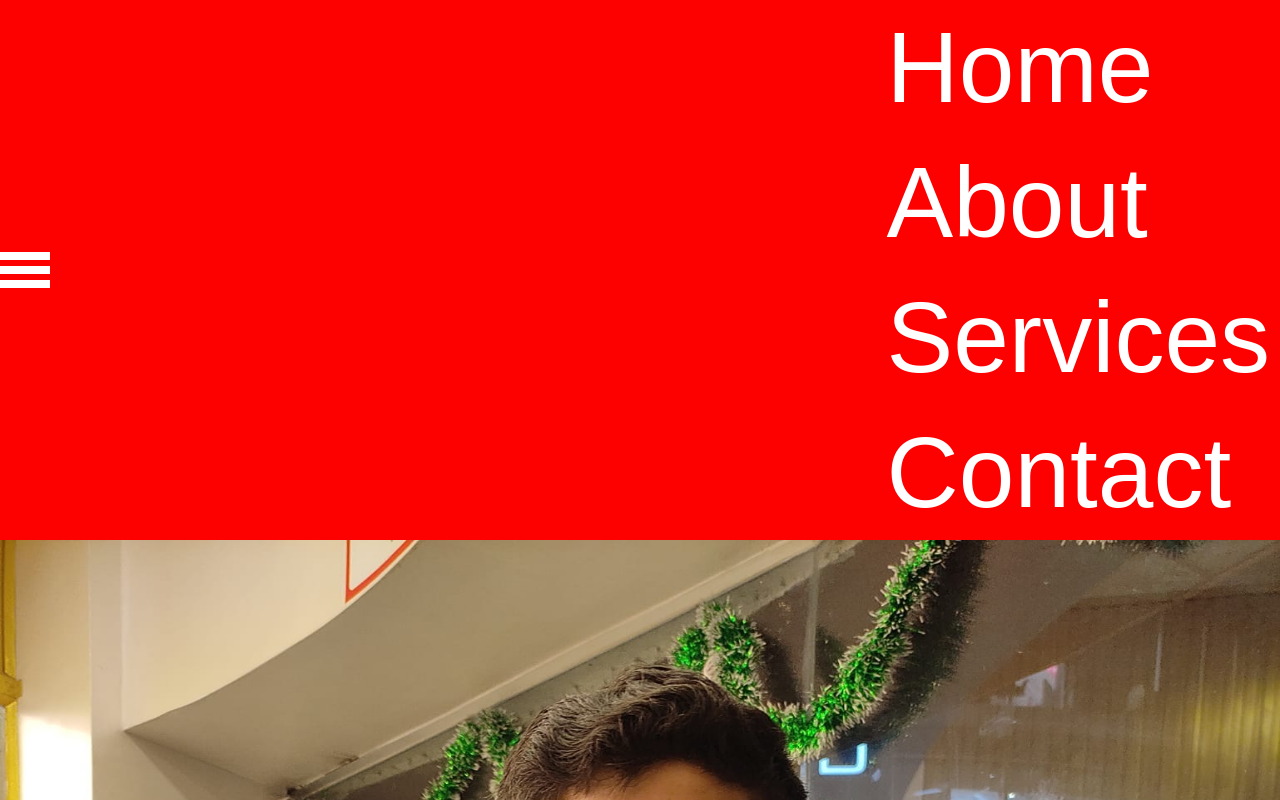
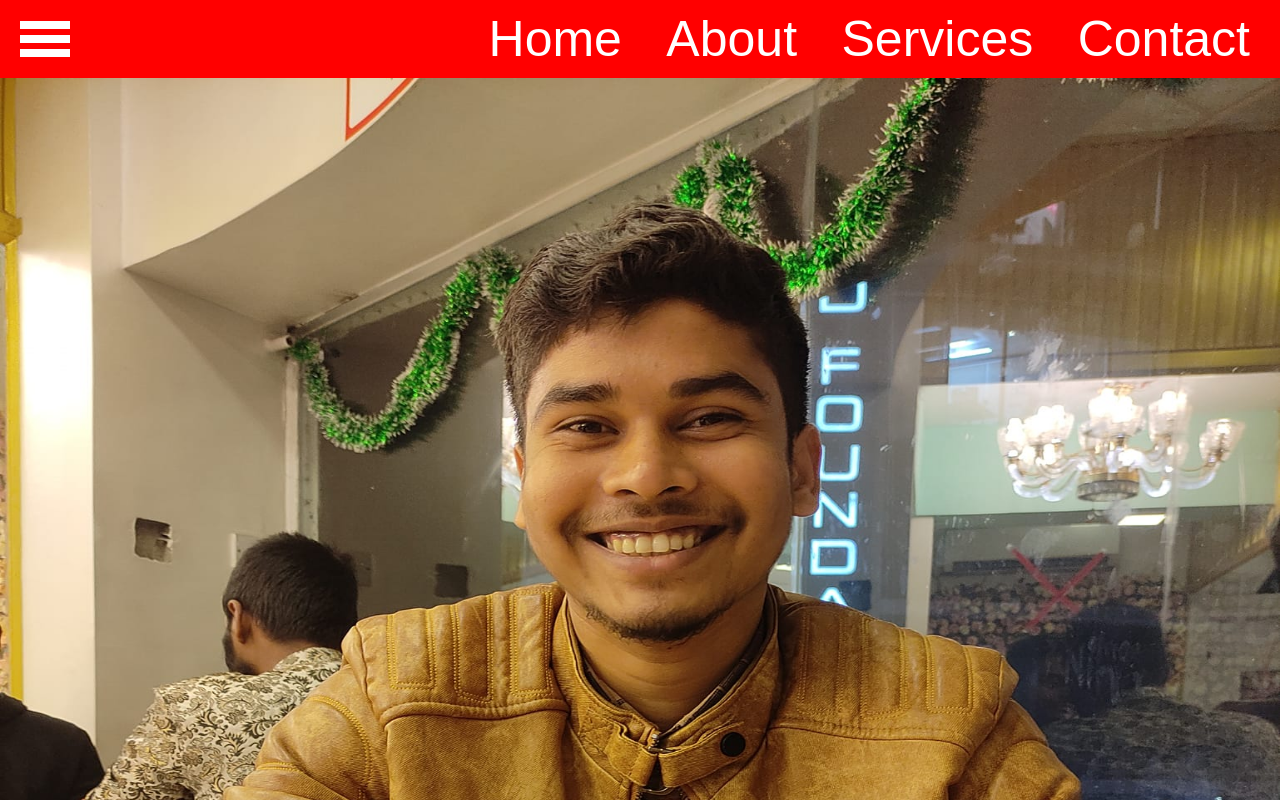
Before and after one commit to Saimoon-Samy/Kawser-Ahmed-Joy, a plain HTML site: page index.html in a window 1280 px wide. Both pictures are taken after a click on the element 25 px from the left and 21 px from the top of the page. Shown: the top 800 px of the page. Drawn offline with Linux system fonts and the light colour scheme.

Commit message:
style.css

```diff
--- a/style.css
+++ b/style.css
@@ -11,7 +11,7 @@ body {
 }
 
 .navbar {
-    background-color: #fd0101;
+    background-color: red;
     padding: 0px;
     display: flex;
     justify-content: space-between;
@@ -19,6 +19,7 @@ body {
 }
 
 .menu-icon {
+    padding-left: 20PX;
     cursor: pointer;
     display: flex;
     flex-direction: column;
@@ -38,11 +39,12 @@ body {
 }
 
 .menu-content a {
+    margin-right: 20PX;
     color: #fff;
     text-decoration: none;
     padding: 10px;
-    font-size: 100px;
-    display: block;
+    font-size: 50px;
+    display: inline-block;
 }
 
 .menu-content a:hover {
```
